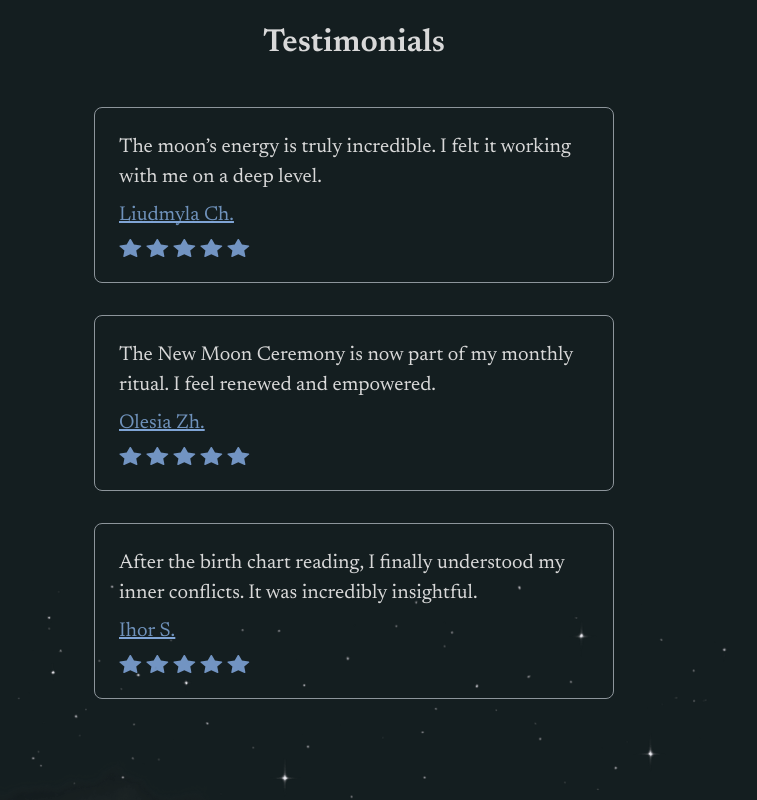
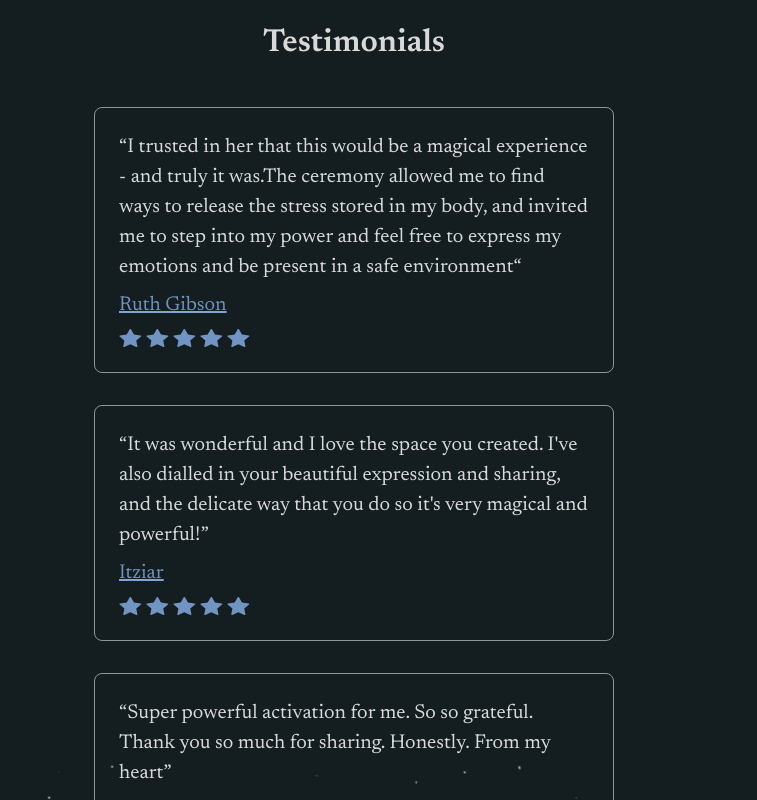
Before and after one commit to BokiiVlad/MoonPortal, a React (Vite) app: page / in a window 1280 px wide. Shown: the part 5520-6320 px from the top of the page, without its empty margins (286-1043 px from the left). Built offline with nearby package versions, Linux system fonts and the light colour scheme.

Commit message:
add contact form submission with success and error toasts

```diff
--- a/package.json
+++ b/package.json
@@ -10,12 +10,14 @@
     "preview": "vite preview"
   },
   "dependencies": {
+    "axios": "^1.11.0",
     "clsx": "^2.1.1",
     "formik": "^2.4.6",
     "modern-normalize": "^3.0.1",
     "react": "^19.1.1",
     "react-dom": "^19.1.1",
-    "react-router-dom": "^7.8.0"
+    "react-router-dom": "^7.8.0",
+    "react-toastify": "^11.0.5"
   },
   "devDependencies": {
     "@eslint/js": "^9.32.0",
--- a/src/components/ChacraSection/ChacraSection.jsx
+++ b/src/components/ChacraSection/ChacraSection.jsx
@@ -1,8 +1,44 @@
 import style from "./ChacraSection.module.css";
+import axios from "axios";
+import { ToastContainer, toast } from "react-toastify";
 
 const ChacraSection = ({ sectionBookingRef }) => {
+  const handleclick = async (evt) => {
+    evt.preventDefault();
+    const form = evt.currentTarget;
+    try {
+      await axios.post("http://localhost:3000/api/contact", {
+        name: form.elements.name.value,
+        email: form.elements.email.value,
+      });
+      toast.success("You’re subscribed! You’ll receive your guidebooks soon.", {
+        position: "top-center",
+        autoClose: 5000,
+        hideProgressBar: false,
+        closeOnClick: false,
+        pauseOnHover: true,
+        draggable: true,
+        progress: undefined,
+        theme: "light",
+      });
+      form.reset();
+    } catch (error) {
+      toast.error("Something went wrong! Please try again later.", {
+        position: "top-center",
+        autoClose: 5000,
+        hideProgressBar: false,
+        closeOnClick: false,
+        pauseOnHover: true,
+        draggable: true,
+        progress: undefined,
+        theme: "light",
+      });
+      console.log(error);
+    }
+  };
   return (
     <section className={style.section} ref={sectionBookingRef}>
+      <ToastContainer />
       <img
         className={style.cloud}
         src="/pictures/Cloud.png"
@@ -31,39 +67,48 @@ const ChacraSection = ({ sectionBookingRef }) => {
           className={style.chakra}
           src="/pictures/PhotoChakra.png"
           srcSet="
-    /pictures/PhotoChakra.png 480w,
-    /pictures/PhotoChakraTablet.png 768w,
-    /pictures/PhotoChakraDesktop.png 1440w
-  "
+      /pictures/PhotoChakra.png 480w,
+      /pictures/PhotoChakraTablet.png 768w,
+      /pictures/PhotoChakraDesktop.png 1440w
+    "
           alt="Chakra illustration"
         />
         <div>
           <p className={style.chakraText}>Get the Free MoonPortal Guidebooks</p>
           <p className={style.underChakraText}>
-            Connect to the cycles of the moon for your spiritual journey{" "}
+            Connect to the cycles of the moon for your spiritual journey
           </p>
-          <div className={style.labelBox}>
+          <form onSubmit={handleclick} className={style.labelBox}>
             <label className={style.label}>
               Name
               <input
+                name="name"
                 className={style.input}
                 type="text"
                 placeholder="Your Name"
+                required
+                minLength={4}
+                maxLength={30}
               />
             </label>
 
             <label className={style.label}>
               Email
               <input
+                name="email"
                 className={style.input}
                 type="email"
                 placeholder="Your Email"
+                required
+                minLength={5}
+                maxLength={50}
               />
             </label>
+
             <button className={style.but} type="submit">
               Subscribe Now
             </button>
-          </div>
+          </form>
         </div>
       </div>
     </section>
--- a/src/components/Testimonials/Testimonials.jsx
+++ b/src/components/Testimonials/Testimonials.jsx
@@ -3,19 +3,17 @@ import testimonials from "../../data/reviews.js";
 import TestimonialsItem from "../TestimonialsItem/TestimonialsItem.jsx";
 
 const Testimonials = () => {
-  const shuffled = [...testimonials].sort(() => Math.random() - 0.5);
-
-  const randomThree = shuffled.slice(0, 3);
   return (
     <section className={style.section}>
       <h2 className={style.title}>Testimonials</h2>
       <div className={style.list}>
-        {randomThree.map((el) => (
+        {testimonials.map((el) => (
           <TestimonialsItem
             key={el.id}
             name={el.name}
             quote={el.quote}
             rating={el.rating}
+            socials={el.socials}
           />
         ))}
       </div>
--- a/src/components/TestimonialsItem/TestimonialsItem.jsx
+++ b/src/components/TestimonialsItem/TestimonialsItem.jsx
@@ -1,16 +1,11 @@
 import style from "./TestimonialsItem.module.css";
 
-const TestimonialsItem = ({
-  name,
-  quote,
-  rating,
-  link = "https://www.instagram.com/",
-}) => {
+const TestimonialsItem = ({ name, quote, rating, socials }) => {
   return (
     <ul className={style.list}>
       <li className={style.quote}>{quote}</li>
       <li className={style.name}>
-        <a href={link} target="_blank" rel="noopener noreferrer">
+        <a href={socials} target="_blank" rel="noopener noreferrer">
           {name}
         </a>
       </li>
--- a/src/data/reviews.js
+++ b/src/data/reviews.js
@@ -1,94 +1,26 @@
 const testimonials = [
     {
         id: 1,
-        name: "Olena M.",
-        quote: "The Full Moon Ceremony felt like a gentle awakening of my soul. I experienced a deep connection with myself.",
+        name: "Ruth Gibson",
+        quote: "“I trusted in her that this would be a magical experience - and truly it was.The ceremony allowed me to find ways to release the stress stored in my body, and invited me to step into my power and feel free to express my emotions and be present in a safe environment“",
+        socials: "https://www.instagram.com/ruthgibsonartwork/?igsh=YXA5OXQ3b2d3ZHNy#",
         rating: 5,
     },
     {
         id: 2,
-        name: "Ihor S.",
-        quote: "After the birth chart reading, I finally understood my inner conflicts. It was incredibly insightful.",
+        name: "Itziar",
+        quote: "“It was wonderful and I love the space you created. I've also dialled in your beautiful expression and sharing, and the delicate way that you do so it's very magical and powerful!”",
+        socials: "https://www.instagram.com/itziarfcores/?igsh=aW5ocmhzY2p1N2x4#",
         rating: 5,
     },
     {
         id: 3,
-        name: "Kateryna L.",
-        quote: "The Chakra Portal Workshop opened my heart. Energy flowed freely like never before.",
+        name: "Jenna",
+        quote: "“Super powerful activation for me. So so grateful. Thank you so much for sharing. Honestly. From my heart”",
+        socials: "https://www.instagram.com/embodiedwithjenna/?igsh=MXcwanlhaXdkYncwbw%3D%3D#",
         rating: 5,
     },
-    {
-        id: 4,
-        name: "Maryna K.",
-        quote: "The New Moon Ceremony gave me clarity and strength to set new intentions. It was magical.",
-        rating: 5,
-    },
-    {
-        id: 5,
-        name: "Andriy T.",
-        quote: "Quinn creates a space where you can truly be yourself. I felt supported every step of the way.",
-        rating: 5,
-    },
-    {
-        id: 6,
-        name: "Natalia V.",
-        quote: "The MoonPortal guidebook is a true gem. Everything is clear, deep, and shared with love.",
-        rating: 5,
-    },
-    {
-        id: 7,
-        name: "Oleksii P.",
-        quote: "I didn’t expect energy work to be so transformative. It was powerful and grounding.",
-        rating: 5,
-    },
-    {
-        id: 8,
-        name: "Iryna S.",
-        quote: "The Full Moon Ceremony helped me release the old and welcome the new. I’m deeply grateful.",
-        rating: 5,
-    },
-    {
-        id: 9,
-        name: "Viktoriia D.",
-        quote: "My birth chart felt like a mirror to my soul. I received answers I’ve been seeking for years.",
-        rating: 5,
-    },
-    {
-        id: 10,
-        name: "Roman B.",
-        quote: "Quinn has a gift — she sees beyond words. Her presence and guidance are priceless.",
-        rating: 5,
-    },
-    {
-        id: 11,
-        name: "Olesia Zh.",
-        quote: "The New Moon Ceremony is now part of my monthly ritual. I feel renewed and empowered.",
-        rating: 5,
-    },
-    {
-        id: 12,
-        name: "Tetiana H.",
-        quote: "The guidebook helped me understand my emotions through the moon phases. So helpful.",
-        rating: 5,
-    },
-    {
-        id: 13,
-        name: "Yevhen K.",
-        quote: "The Chakra Workshop felt like an energetic reset. I finally felt balance in my body.",
-        rating: 5,
-    },
-    {
-        id: 14,
-        name: "Liudmyla Ch.",
-        quote: "The moon’s energy is truly incredible. I felt it working with me on a deep level.",
-        rating: 5,
-    },
-    {
-        id: 15,
-        name: "Serhii M.",
-        quote: "The astrological consultation gave me direction. I’m no longer afraid of change.",
-        rating: 5,
-    },
+
 ];
 
 export default testimonials;
```
Also changed, not shown: 1 other file (tests, documents, lock files or other folders).
